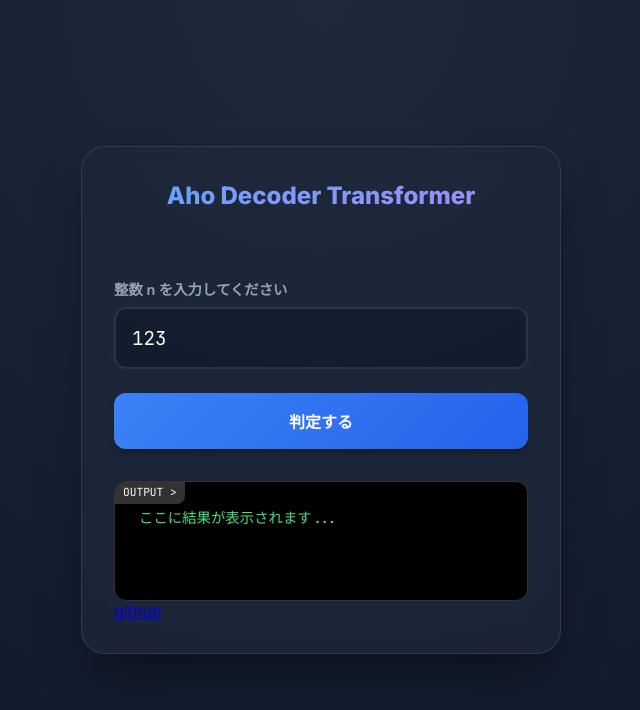
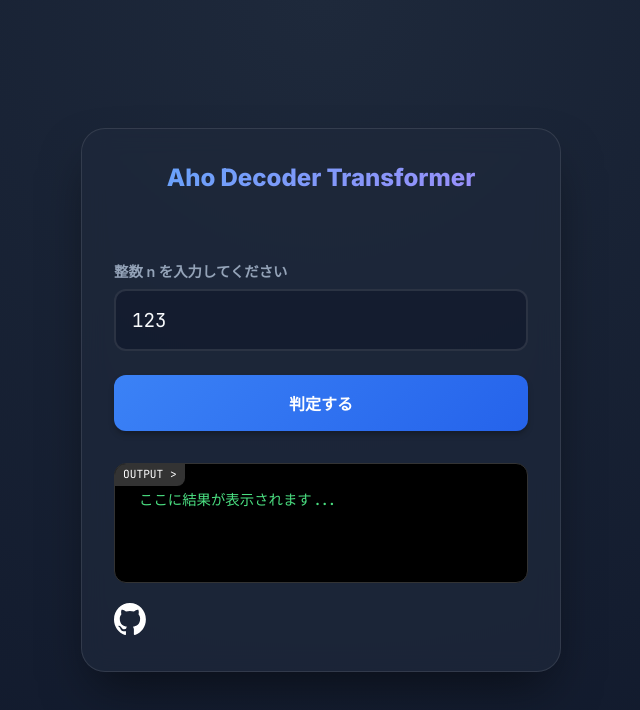
Before and after one commit to shuichi/AhoTransformer, a website: page docs/index.html in a window 1280 px wide. Shown: the whole page, without its empty margins (319-959 px from the left). Drawn offline with Linux system fonts and the light colour scheme.

Commit message:
added github icon

```diff
--- a/docs/index.html
+++ b/docs/index.html
@@ -175,7 +175,8 @@
       <button id="run-btn">判定する</button>
 
       <pre id="result">ここに結果が表示されます...</pre>
-      <a href="https://github.com/shuichi/AhoTransformer">github</a>
+      <br/>
+      <a href="https://github.com/shuichi/AhoTransformer"><img src="./github-mark-white.svg" alt="GitHub" style="width: 32px; height: 32px;" /></a>
     </div>
 
     <script src="https://cdn.jsdelivr.net/npm/onnxruntime-web/dist/ort.webgpu.min.js"></script>
```
Also changed, not shown: docs/github-mark-white.svg (added).
